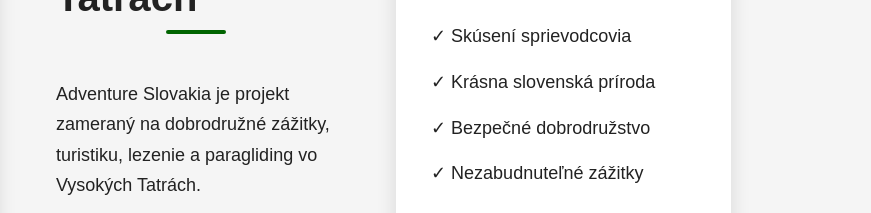
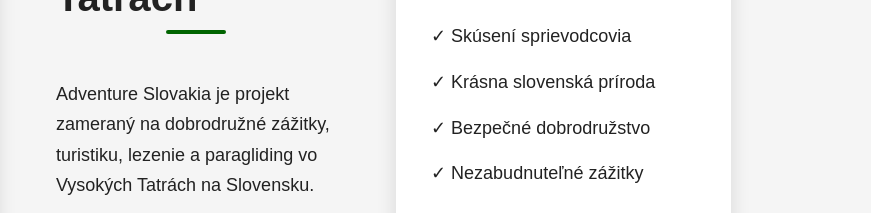
Before and after one commit to pavlickodavid70-rgb/AdventureWeb, a plain HTML site: page index.html in a window 1280 px wide. Shown: the part 3629-3842 px from the top of the page, 409-1280 px from the left. Drawn offline with Linux system fonts and the light colour scheme.

Commit message:
Update index.html

```diff
--- a/index.html
+++ b/index.html
@@ -252,8 +252,8 @@
            <h2>O Adventure Slovakia – dobrodružstvo vo Vysokých Tatrách</h2>
 
            <p>
-    Adventure Slovakia je projekt zameraný na dobrodružné zážitky,
-    turistiku, lezenie a paragliding vo Vysokých Tatrách.
+  Adventure Slovakia je projekt zameraný na dobrodružné zážitky,
+turistiku, lezenie a paragliding vo Vysokých Tatrách na Slovensku.
 </p>
             <p>
     Ponúkame nezabudnuteľné dobrodružstvá v slovenskej prírode
```
